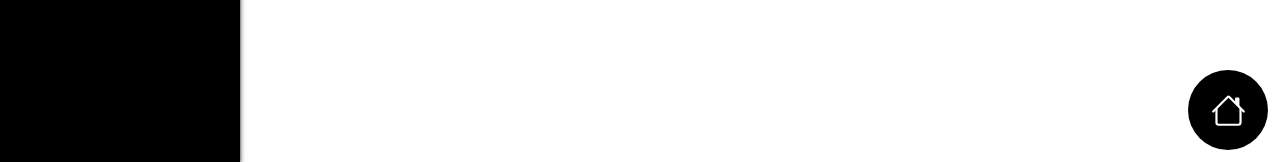
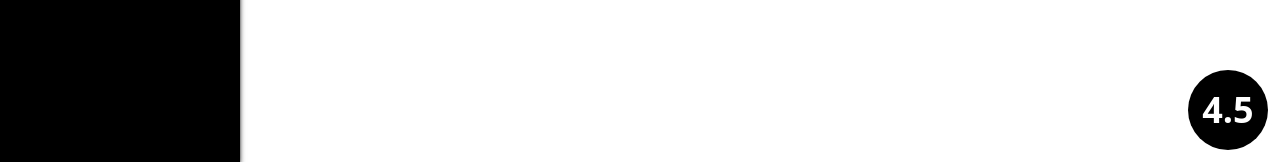
Before and after one commit to Naiztu/Project-Feedback-Zebrands, a Next.js app in the folder Proyecto/client/: page /lead in a window 1280 px wide. Shown: the part 638-800 px from the top of the page. Built offline with nearby package versions, Linux system fonts and the light colour scheme.

Commit message:
add views

```diff
--- a/Proyecto/client/components/Layout.js
+++ b/Proyecto/client/components/Layout.js
@@ -1,9 +1,14 @@
 import Head from "next/head";
 import { useRouter } from "next/router";
+import { useUser } from "../context/userContext";
 import Navbar from "./Navbar";
 
 export default function Layout({ children }) {
   const router = useRouter();
+  const {
+    user: { id_rol },
+  } = useUser();
+
   return (
     <>
       <Head>
@@ -19,11 +24,12 @@ export default function Layout({ children }) {
         <div
           type="button"
           onClick={() => {
-            router.push("/user");
+            if (id_rol === 1) router.push("/lead");
+            else router.push("/user");
           }}
           className="group bg-black h-20 w-20 fixed right-0 bottom-0 text-white flex items-center justify-center m-3 rounded-full font-bold text-4xl cursor-pointer active:scale-90 transition-all ease-in-out"
         >
-          {router.pathname === "/user" ? (
+          {router.pathname === "/user" || router.pathname === "/lead" ? (
             <p>4.5</p>
           ) : (
             <svg
@@ -41,7 +47,8 @@ export default function Layout({ children }) {
         <div
           className="fixed top-0 right-0 m-3 w-6 cursor-pointer"
           onClick={() => {
-            router.push("/user");
+            if (id_rol === 1) router.push("/lead");
+            else router.push("/user");
           }}
         >
           <span className="flex h-3 w-3 z-50 ">
```
